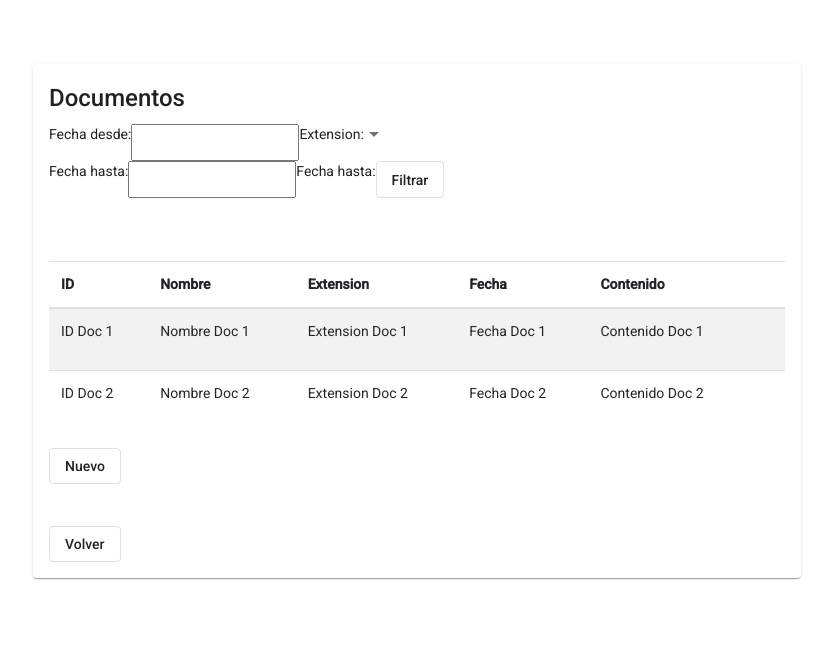
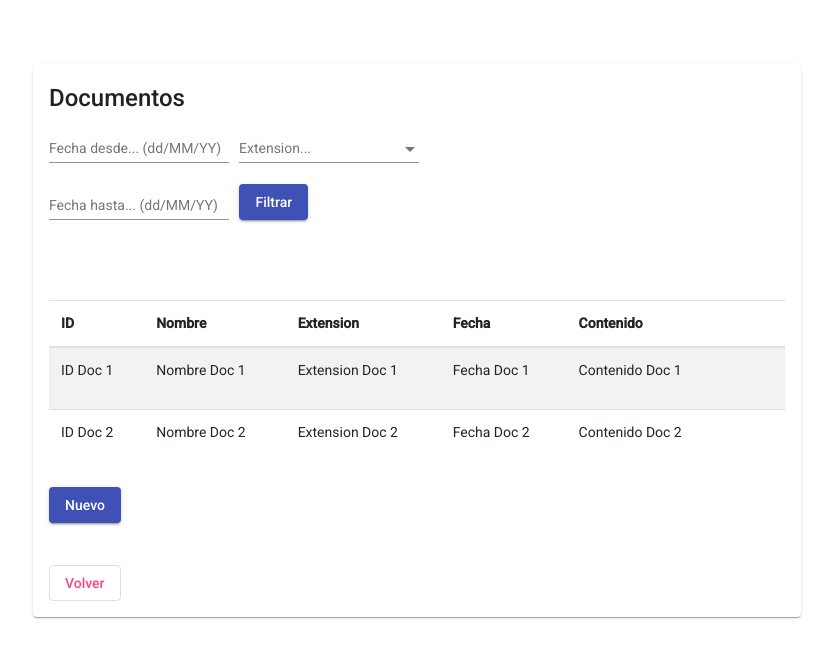
Before and after one commit to andylarquy/interfaz-bases-de-datos, an Angular app in the folder client/: page /documentos in a window 1280 px wide. Shown: the top 658 px of the page, without its empty margins (223-1056 px from the left). Built offline with nearby package versions, Linux system fonts and the light colour scheme; some icons are missing.

Commit message:
Cambios esteticos y añadida ventana modal

```diff
--- a/client/src/app/app.module.ts
+++ b/client/src/app/app.module.ts
@@ -11,6 +11,7 @@ import { MenuPrincipalComponent } from 'src/app/components/menuPrincipal/menuPri
 import { DocumentosComponent } from 'src/app/components/documentos/documentos.component';
 import { EditarDocumentoComponent } from 'src/app/components/editarDocumento/editarDocumento.component'
 import { ReporteComponent } from 'src/app/components/reporte/reporte.component';
+import { FormsModule } from '@angular/forms';
 
 @NgModule({
   declarations: [
@@ -23,6 +24,7 @@ import { ReporteComponent } from 'src/app/components/reporte/reporte.component';
     DocumentosComponent
   ],
   imports: [
+    FormsModule,
     BrowserModule,
     BrowserAnimationsModule,
     RouterModule,
@@ -33,6 +35,7 @@ import { ReporteComponent } from 'src/app/components/reporte/reporte.component';
   ],
   schemas: [CUSTOM_ELEMENTS_SCHEMA],
   providers: [],
-  bootstrap: [AppComponent]
+  bootstrap: [AppComponent],
+  entryComponents: [EditarDocumentoComponent]
 })
 export class AppModule { }
--- a/client/src/app/components/documentos/documentos.component.css
+++ b/client/src/app/components/documentos/documentos.component.css
@@ -2,3 +2,14 @@
 #selectorDocumentos{
     position: absolute;
 }
+
+#botonFiltrar{
+    height: 10%;
+    width: auto;
+    margin-top: 0.5%;
+}
+
+.iconButton{
+    background: transparent;
+    border: none;
+}
--- a/client/src/app/components/documentos/documentos.component.html
+++ b/client/src/app/components/documentos/documentos.component.html
@@ -5,21 +5,32 @@
   <mat-card-content>
 
     <div class="horizontal">
-      <p>Fecha desde:</p>
-      <input type="text">
+      <mat-form-field>
+        <mat-label>Fecha desde... (dd/MM/YY)</mat-label>
+        <input matInput>
+      </mat-form-field>
+
+      &nbsp;
+      &nbsp;
 
       <div class="horizontal">
-        <p>Extension:</p>
-        <mat-select id="selectorDocumentos" name="" id=""></mat-select>
+        <mat-form-field>
+          <mat-label>Extension...</mat-label>
+          <mat-select id="selectorDocumentos" name="" id=""></mat-select>
+        </mat-form-field>
       </div>
     </div>
 
     <div class="horizontal">
-      <p>Fecha hasta:</p>
-      <input type="text">
+      <mat-form-field>
+        <mat-label>Fecha hasta... (dd/MM/YY)</mat-label>
+        <input matInput>
+      </mat-form-field>
 
-      <p>Fecha hasta:</p>
-      <button mat-stroked-button>Filtrar</button>
+      &nbsp;
+      &nbsp;
+
+      <button mat-raised-button color="primary" id="botonFiltrar">Filtrar</button>
     </div>
 
     <br>
@@ -58,8 +69,14 @@
               <p>Contenido Doc 1</p>
             </td>
             <td>
-              <span class="iconify" data-icon="mdi:pencil" data-inline="false"></span>
-              <span class="iconify" data-icon="mdi-delete" data-inline="false"></span>
+                <button class="iconButton" (click)="editarDocumento(documento)">
+                    <span class="iconify" data-icon="mdi:pencil" data-inline="false">
+                    </span>
+                  </button>
+
+                  <button class="iconButton" (click)="eliminarDocumento(documento)">
+                    <span class="iconify" data-icon="mdi-delete" data-inline="false"></span>
+                  </button>
             </td>
           </tr>
 
@@ -80,8 +97,15 @@
               <p>Contenido Doc 2</p>
             </td>
             <td>
-              <span class="iconify" data-icon="mdi:pencil" data-inline="false"></span>
-              <span class="iconify" data-icon="mdi-delete" data-inline="false"></span>
+
+              <button class="iconButton" (click)="editarDocumento(documento)">
+                <span class="iconify" data-icon="mdi:pencil" data-inline="false">
+                </span>
+              </button>
+
+              <button class="iconButton" (click)="eliminarDocumento(documento)">
+                <span class="iconify" data-icon="mdi-delete" data-inline="false"></span>
+              </button>
             </td>
 
           </tr>
@@ -91,12 +115,12 @@
     </div>
 
     <div>
-      <button mat-stroked-button [routerLink]="['/editarDocumento']">Nuevo</button>
+      <button mat-raised-button color="primary" (click)="crearDocumento()">Nuevo</button>
     </div>
 
     <br>
     <br>
-    <button mat-stroked-button [routerLink]="['/menuPrincipal']">Volver</button>
+    <button mat-stroked-button color="accent" [routerLink]="['/menuPrincipal']">Volver</button>
 
   </mat-card-content>
 </mat-card>
--- a/client/src/app/components/documentos/documentos.component.ts
+++ b/client/src/app/components/documentos/documentos.component.ts
@@ -1,4 +1,6 @@
 import { Component, OnInit } from '@angular/core';
+import { MatDialog } from '@angular/material/dialog';
+import { EditarDocumentoComponent } from '../editarDocumento/editarDocumento.component';
 
 @Component({
   selector: 'app-documentos',
@@ -7,9 +9,25 @@ import { Component, OnInit } from '@angular/core';
 })
 export class DocumentosComponent implements OnInit {
 
-  constructor() { }
+  constructor(public dialog: MatDialog) { }
 
   ngOnInit() {
   }
 
+  crearDocumento() {
+    this.editarDocumento('estoVaASerUnNewDocumento')
+  }
+
+  editarDocumento(estoVaSerUnDocumento: string) {
+
+    const dialogRef = this.dialog.open(EditarDocumentoComponent, {
+      width: '40em',
+      height: '30em',
+      data: {
+        documento: estoVaSerUnDocumento
+      }
+    })
+
+  }
+
 }
--- a/client/src/app/components/editarDocumento/editarDocumento.component.css
+++ b/client/src/app/components/editarDocumento/editarDocumento.component.css
@@ -0,0 +1,11 @@
+.formTitulo{
+    width: 75%;
+}
+
+.formContenido {
+    width: 100%;
+}
+
+.formExtension{
+    width: 20%;
+}
--- a/client/src/app/components/editarDocumento/editarDocumento.component.html
+++ b/client/src/app/components/editarDocumento/editarDocumento.component.html
@@ -1,32 +1,34 @@
-<mat-card class="hola">
+<h1 mat-dialog-title>Edicion Documento</h1>
+
+
+<div mat-dialog-content class="matDialogContent">
+  <br>
+
+
+    <mat-form-field class="formTitulo">
+      <mat-label>Titulo...</mat-label>
+      <input matInput>
+    </mat-form-field>
 
   <br>
 
-  <mat-card-title primary>
-    Edicion Documento
-  </mat-card-title>
-  <mat-card-content>
-
-    <div class="horizontal">
-      <p>Titulo:</p>
-      <input type="text">
-    </div>
-<br>
-    <div class="horizontal">
-      <p>Contenido:</p>
-      <textarea name="Text1" cols="40" rows="5"></textarea>
-    </div>
+    <mat-form-field class="formContenido">
+      <mat-label>Contenido...</mat-label>
+      <textarea matInput ></textarea>
+    </mat-form-field>
 
 
-  </mat-card-content>
+  <mat-form-field class="formExtension">
+      <mat-label>Extension...</mat-label>
+      <mat-select id="selectorDocumentos" name="" id=""></mat-select>
+    </mat-form-field>
+
+</div>
 
 
 
 
-  <br>
-  <button mat-stroked-button [routerLink]="['/documentos']">Cancelar</button>
-  <button mat-stroked-button [routerLink]="['/documentos']">Aceptar</button>
-
-
-
-</mat-card>
+<br>
+<button mat-stroked-button color="accent" (click)="cancelarEdicion()">Cancelar</button>
+&nbsp;
+<button mat-raised-button color="primary" (click)="aceptarEdicion()">Aceptar</button>
--- a/client/src/app/components/editarDocumento/editarDocumento.component.ts
+++ b/client/src/app/components/editarDocumento/editarDocumento.component.ts
@@ -1,4 +1,10 @@
-import { Component, OnInit } from '@angular/core';
+import { Component, OnInit, Inject } from '@angular/core';
+import { MatDialogRef, MAT_DIALOG_DATA } from '@angular/material/dialog';
+import { DocumentosComponent } from '../documentos/documentos.component';
+
+export interface DialogData {
+  documento: string
+}
 
 @Component({
   selector: 'app-editarDocumento',
@@ -6,10 +12,19 @@ import { Component, OnInit } from '@angular/core';
   styleUrls: ['./editarDocumento.component.css']
 })
 export class EditarDocumentoComponent implements OnInit {
-
-  constructor() { }
+public asd:string
+  constructor(
+    public dialogRef: MatDialogRef<DocumentosComponent>,
+    @Inject(MAT_DIALOG_DATA) public data: DialogData) { }
 
   ngOnInit() {
   }
 
+  cancelarEdicion(): void {
+    this.dialogRef.close();
+  }
+
+  aceptarEdicion() {
+    this.dialogRef.close();
+  }
 }
--- a/client/src/app/components/menuPrincipal/menuPrincipal.component.html
+++ b/client/src/app/components/menuPrincipal/menuPrincipal.component.html
@@ -3,9 +3,9 @@
       Menu Principal
     </mat-card-title>
     <mat-card-content>
-      <button  mat-stroked-button [routerLink]="['/documentos']">Ver Documentos</button>
+      <button  mat-raised-button color="primary" [routerLink]="['/documentos']">Ver Documentos</button>
       <br>
       <br>
-      <button  mat-stroked-button [routerLink]="['/reporte']">Ver Reporte</button>
+      <button  mat-raised-button color="primary" [routerLink]="['/reporte']">Ver Reporte</button>
     </mat-card-content>
   </mat-card>
--- a/client/src/app/components/reporte/reporte.component.html
+++ b/client/src/app/components/reporte/reporte.component.html
@@ -141,7 +141,7 @@
 
   <br>
 
-  <button mat-stroked-button [routerLink]="['/menuPrincipal']">Volver</button>
+  <button mat-stroked-button color="accent" [routerLink]="['/menuPrincipal']">Volver</button>
 
 
 </mat-card>
```
Also changed, not shown: client/tslint.json (+4 -4 lines).
